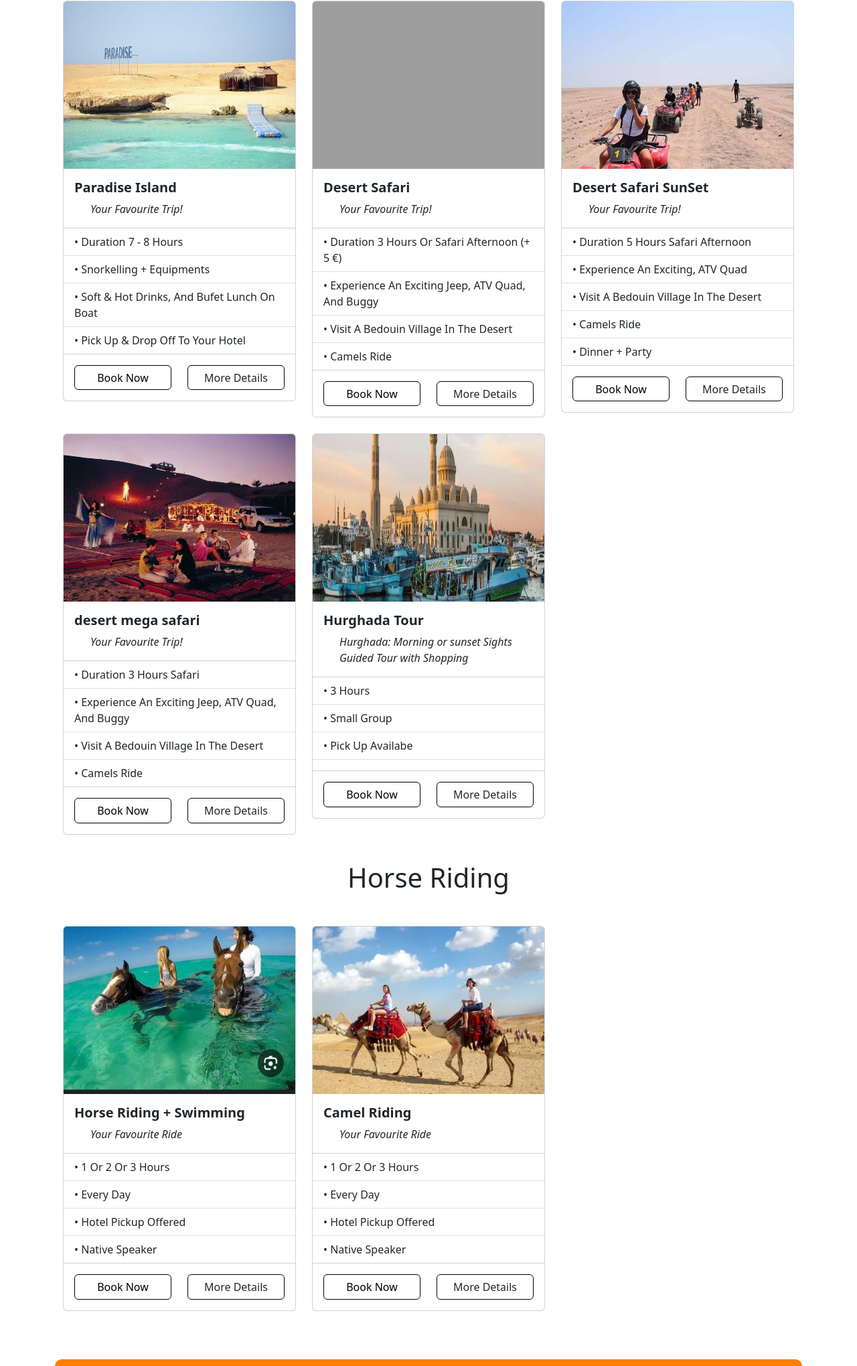
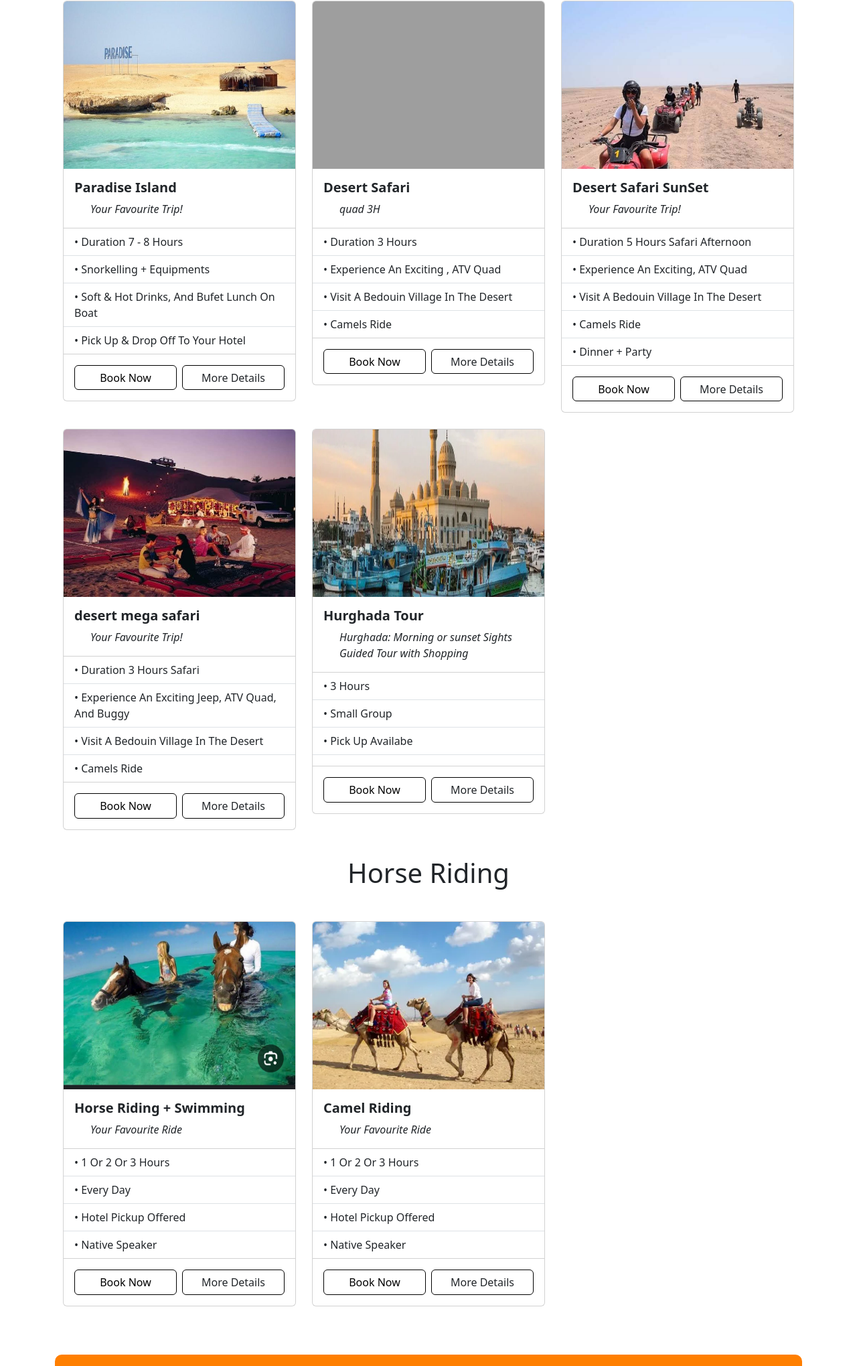
Before and after one commit to YahyaaMuhamedd/Albtros-Project, a plain HTML site: page index.html in a window 1280 px wide. Shown: the part 2979-5018 px from the top of the page at 67% size. Drawn offline with nearby package versions, Linux system fonts and the light colour scheme; grey boxes are pictures that could not be loaded; a web font is replaced by a local one.

Commit message:
Last Commit

```diff
--- a/index.html
+++ b/index.html
@@ -477,7 +477,7 @@
                         </li>
                         <li class="list-group-item text-capitalize">• pick up & drop off to your hotel</li>
                     </ul>
-                    <div class="card-body d-flex justify-content-center  gap-4">
+                    <div class="card-body d-flex justify-content-center  gap-2">
                         <button class="btn border-black btn-book w-100"><a href="https://wa.me/201552378066"
                                 class="text-decoration-none ">Book Now</a></button>
                         <button class="btn border-black btn-book w-100 moreDetailsBtn" data-modal="modal1"> More
@@ -489,7 +489,7 @@
             <div class="col-lg-4 col-md-6 col-sm-12 mb-4">
                 <div class="card w-100">
                     <div class="img-info position-relative overflow-hidden">
-                        <img src="./assets/trips img/Desert Safari.jpg" class="card-img-top" alt="...">
+                        <img src="../assets/trips img/Desert Safari.jpg" class="card-img-top" alt="...">
                         <div
                             class="caption text-center text-white position-absolute text-center d-flex flex-column justify-content-center align-items-center w-100 h-100">
                             <h1>Desert Safari</h1>
@@ -501,30 +501,25 @@
                     <div class="card-body">
                         <h5 class="card-title fw-bold">Desert Safari</h5>
                         <p class="card-text ms-4 fst-italic">
-                            Your Favourite Trip!
+                            quad 3H
                         </p>
                     </div>
                     <ul class="list-group list-group-flush">
-                        <li class="list-group-item text-capitalize">• duration 3 hours or safari afternoon
-                            (+ 5
-                            €)</li>
-                        <li class="list-group-item text-capitalize">• experience an exciting Jeep, ATV Quad, and
-                            Buggy </li>
+                        <li class="list-group-item text-capitalize">• duration 3 hours </li>
+                        <li class="list-group-item text-capitalize">• experience an exciting , ATV Quad </li>
                         <li class="list-group-item text-capitalize">• visit a Bedouin village in the desert
                         </li>
-                        <li class="list-group-item text-capitalize">• camels ride
+                        <li class="list-group-item text-capitalize">• Camels ride
                         </li>
                     </ul>
-                    <div class="card-body d-flex justify-content-center gap-4">
+                    <div class="card-body d-flex justify-content-center gap-2">
                         <button class="btn border-black btn-book w-100"><a href="https://wa.me/201552378066"
                                 class="text-decoration-none ">Book
                                 Now</a></button>
-                        <button class="btn border-black btn-book w-100" data-modal="modal2"> More
-                            Details</button>
+                        <button class="btn border-black btn-book w-100" data-modal="modal1"> More Details</button>
                     </div>
                 </div>
             </div>
-            <!-- Super Desert Safari -->
             <!-- Super Desert Safari -->
             <div class="col-lg-4 col-md-6 col-sm-12 mb-4">
                 <div class="card w-100">
@@ -557,7 +552,7 @@
                         </li>
 
                     </ul>
-                    <div class="card-body d-flex justify-content-center gap-4">
+                    <div class="card-body d-flex justify-content-center gap-2">
                         <button class="btn border-black btn-book w-100"><a href="https://wa.me/201552378066"
                                 class="text-decoration-none ">Book
                                 Now</a></button>
@@ -595,7 +590,7 @@
                         </li>
 
                     </ul>
-                    <div class="card-body d-flex justify-content-center gap-4">
+                    <div class="card-body d-flex justify-content-center gap-2">
                         <button class="btn border-black btn-book w-100"><a href="https://wa.me/201552378066"
                                 class="text-decoration-none ">Book
                                 Now</a></button>
@@ -630,7 +625,7 @@
                         </li>
                         <li class="list-group-item"></li>
                     </ul>
-                    <div class="card-body d-flex justify-content-center gap-4">
+                    <div class="card-body d-flex justify-content-center gap-2">
                         <button class="btn border-black btn-book w-100"><a href="https://wa.me/201552378066"
                                 class="text-decoration-none ">Book
                                 Now</a></button>
@@ -670,7 +665,7 @@
                         </li>
                         <li class="list-group-item">• Native Speaker</li>
                     </ul>
-                    <div class="card-body d-flex justify-content-center gap-4">
+                    <div class="card-body d-flex justify-content-center gap-2">
                         <button class="btn border-black btn-book w-100"><a href="https://wa.me/201552378066"
                                 class="text-decoration-none ">Book
                                 Now</a></button>
@@ -707,7 +702,7 @@
                         </li>
                         <li class="list-group-item">• Native Speaker</li>
                     </ul>
-                    <div class="card-body d-flex justify-content-center gap-4">
+                    <div class="card-body d-flex justify-content-center gap-2">
                         <button class="btn border-black btn-book w-100"><a href="https://wa.me/201552378066"
                                 class="text-decoration-none ">Book
                                 Now</a></button>
```
Also changed, not shown: CityTours/hurghada.html (+8 -4 lines), travels.html (+4 -4 lines), trips/boattrips.html (+11 -11 lines), trips/diving.html (+5 -5 lines), trips/safari.html (+4 -3 lines).
